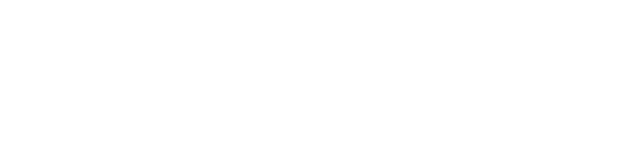
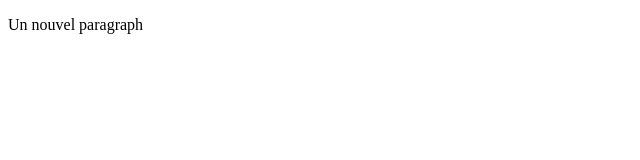
Before and after one commit to Zhirayr82/Git-Jiro, a plain HTML site: page index.html in a window 1280 px wide. Shown: the whole page, without its empty margins (0-640 px from the left). Drawn offline with Linux system fonts and the light colour scheme.

Commit message:
ajouter un paragraph

```diff
--- a/index.html
+++ b/index.html
@@ -5,6 +5,6 @@
 	<title>Branch flow</title>
 </head>
 <body>
-
+	<p>Un nouvel paragraph</p>
 </body>
 </html>
```
